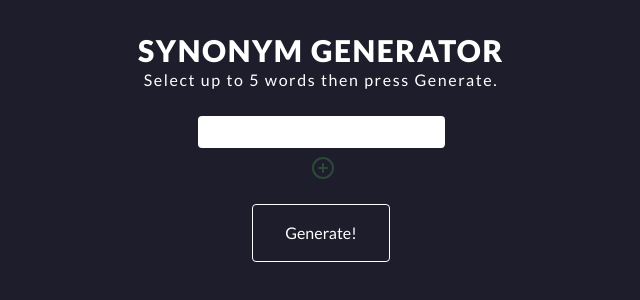
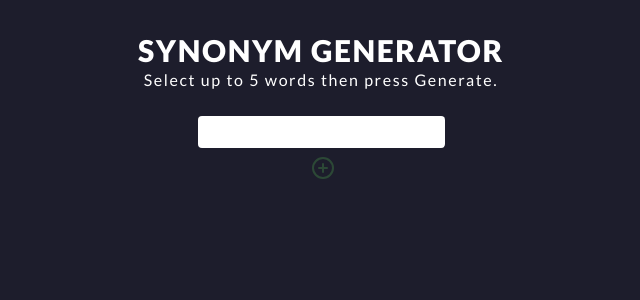
Before and after one commit to marquerere/synonym-generator, a Vue app: page / in a window 1280 px wide. Shown: the top 300 px of the page, without its empty margins (319-959 px from the left). Built offline with nearby package versions, Linux system fonts and the light colour scheme.

Commit message:
refactor: moved generate button to a different component

```diff
--- a/src/App.vue
+++ b/src/App.vue
@@ -8,14 +8,10 @@
         Select up to 5 words then press Generate.
       </h2>
     </div>
-    <div class="flex flex-row justify-center">
+    <div>
       <word-input />
     </div>
-    <button
-      class="border border-white rounded py-4 px-8 text-white transition hover:bg-purple-500 lato"
-    >
-      Generate!
-    </button>
+
     <word-roulette />
   </div>
 </template>
```
